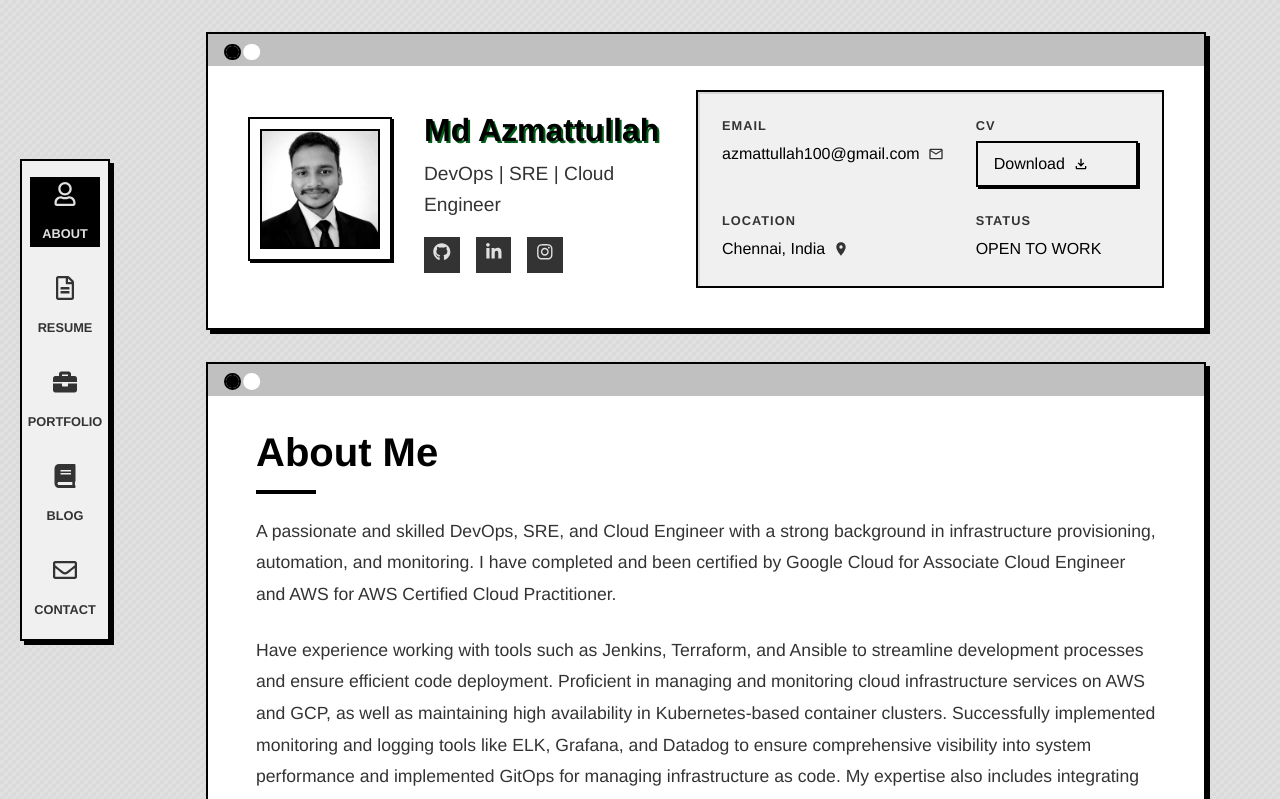
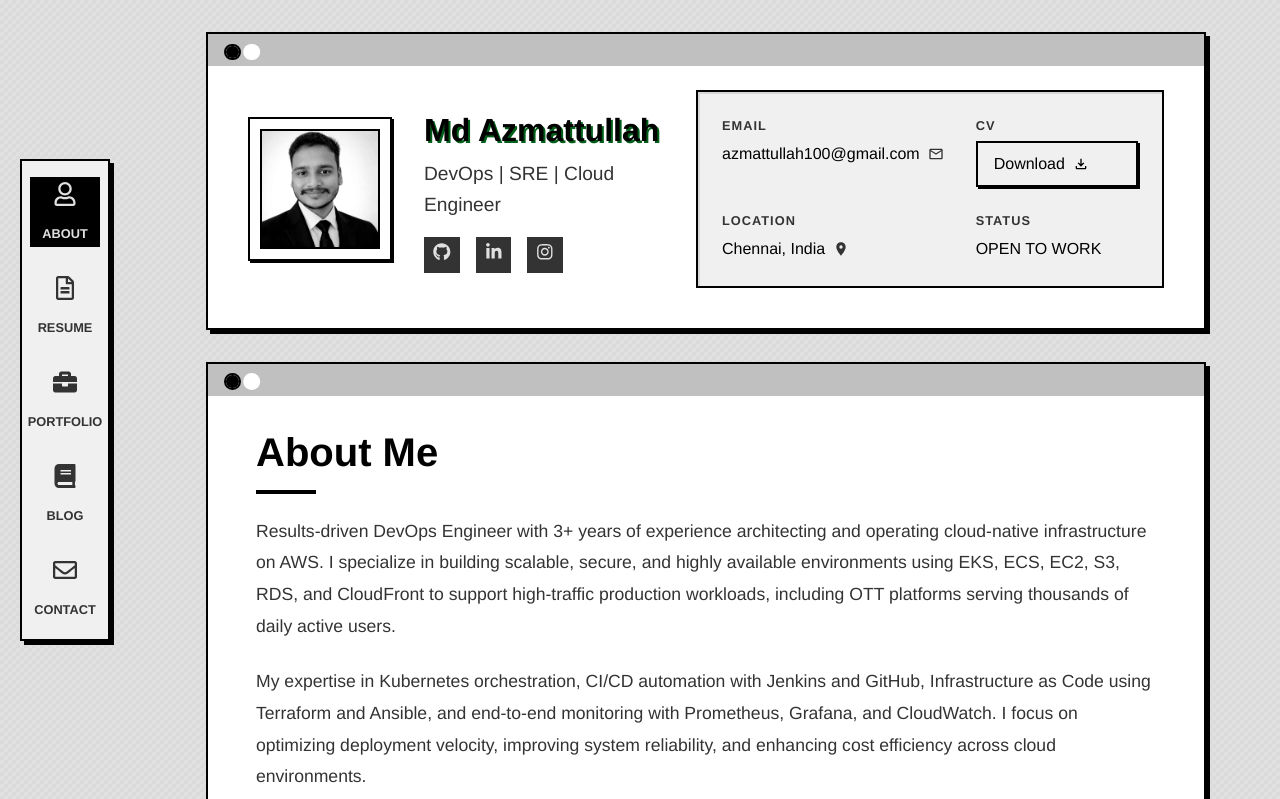
Before and after one commit to Azmattullah/portfolio, a React (Vite) app: page / in a window 1280 px wide. Shown: the top 799 px of the page. Built offline with nearby package versions, Linux system fonts and the light colour scheme.

Commit message:
23 feb 2026 ONE

```diff
--- a/src/data/blogData.js
+++ b/src/data/blogData.js
@@ -74,41 +74,41 @@ export const blogData = [
     image: projectThumbnail,
     series: "Docker Projects",
     content: "<p>This is a placeholder for the Docker Swarm post content.</p>"
-  },
-  {
-    id: 3,
-    title: "Post Deployment: Monitoring and Error Tracking",
-    date: { day: "25", month: "Aug", year: "2023" },
-    excerpt: "For status monitoring of applications (built with frontend and backend) I use the Status Pages from...",
-    image: projectThumbnail,
-    series: "Monitoring",
-    content: "<p>This is a placeholder for the monitoring post content.</p>"
-  },
-  {
-    id: 4,
-    title: "Database Setup: MongoDB",
-    date: { day: "22", month: "Aug", year: "2023" },
-    excerpt: "Strapi currently supports several databases, one of which is MongoDB. Apart from MongoDB, Strapi is...",
-    image: projectThumbnail,
-    series: "Database",
-    content: "<p>This is a placeholder for the database setup post content.</p>"
-  },
-  {
-    id: 5,
-    title: "Vue Setup: Design, Plugins and Deploy",
-    date: { day: "19", month: "Aug", year: "2023" },
-    excerpt: "How I Setup Design, Plugin and Deploy.",
-    image: projectThumbnail,
-    series: "Frontend",
-    content: "<p>This is a placeholder for the Vue setup post content.</p>"
-  },
-  {
-    id: 6,
-    title: "Strapi Setup: Customize Response API",
-    date: { day: "19", month: "Aug", year: "2023" },
-    excerpt: "Here I share how to customize the response from the API. By default the responses given, but there ar...",
-    image: projectThumbnail,
-    series: "Backend",
-    content: "<p>This is a placeholder for the Strapi API customization post content.</p>"
   }
+  // {
+  //   id: 3,
+  //   title: "Post Deployment: Monitoring and Error Tracking",
+  //   date: { day: "25", month: "Aug", year: "2023" },
+  //   excerpt: "For status monitoring of applications (built with frontend and backend) I use the Status Pages from...",
+  //   image: projectThumbnail,
+  //   series: "Monitoring",
+  //   content: "<p>This is a placeholder for the monitoring post content.</p>"
+  // },
+  // {
+  //   id: 4,
+  //   title: "Database Setup: MongoDB",
+  //   date: { day: "22", month: "Aug", year: "2023" },
+  //   excerpt: "Strapi currently supports several databases, one of which is MongoDB. Apart from MongoDB, Strapi is...",
+  //   image: projectThumbnail,
+  //   series: "Database",
+  //   content: "<p>This is a placeholder for the database setup post content.</p>"
+  // },
+  // {
+  //   id: 5,
+  //   title: "Vue Setup: Design, Plugins and Deploy",
+  //   date: { day: "19", month: "Aug", year: "2023" },
+  //   excerpt: "How I Setup Design, Plugin and Deploy.",
+  //   image: projectThumbnail,
+  //   series: "Frontend",
+  //   content: "<p>This is a placeholder for the Vue setup post content.</p>"
+  // },
+  // {
+  //   id: 6,
+  //   title: "Strapi Setup: Customize Response API",
+  //   date: { day: "19", month: "Aug", year: "2023" },
+  //   excerpt: "Here I share how to customize the response from the API. By default the responses given, but there ar...",
+  //   image: projectThumbnail,
+  //   series: "Backend",
+  //   content: "<p>This is a placeholder for the Strapi API customization post content.</p>"
+  // }
 ];
--- a/src/data/userData.jsx
+++ b/src/data/userData.jsx
@@ -13,9 +13,13 @@ export const userData = {
     },
     about: {
         paragraphs: [
-            "A passionate and skilled DevOps, SRE, and Cloud Engineer with a strong background in infrastructure provisioning, automation, and monitoring. I have completed and been certified by Google Cloud for Associate Cloud Engineer and AWS for AWS Certified Cloud Practitioner.",
-            "Have experience working with tools such as Jenkins, Terraform, and Ansible to streamline development processes and ensure efficient code deployment. Proficient in managing and monitoring cloud infrastructure services on AWS and GCP, as well as maintaining high availability in Kubernetes-based container clusters. Successfully implemented monitoring and logging tools like ELK, Grafana, and Datadog to ensure comprehensive visibility into system performance and implemented GitOps for managing infrastructure as code. My expertise also includes integrating automation testing into the CI/CD pipeline and developing scripts to automate tasks, improving efficiency and reducing manual effort.",
-            "With a Bachelor's degree in Computer Science and a strong GPA, I am committed to continuous learning and professional growth. I am seeking opportunities to leverage my skills and contribute to the success of DevOps, SRE and cloud engineering projects."
+            "Results-driven DevOps Engineer with 3+ years of experience architecting and operating cloud-native infrastructure on AWS. I specialize in building scalable, secure, and highly available environments using EKS, ECS, EC2, S3, RDS, and CloudFront to support high-traffic production workloads, including OTT platforms serving thousands of daily active users.",
+
+            "My expertise in Kubernetes orchestration, CI/CD automation with Jenkins and GitHub, Infrastructure as Code using Terraform and Ansible, and end-to-end monitoring with Prometheus, Grafana, and CloudWatch. I focus on optimizing deployment velocity, improving system reliability, and enhancing cost efficiency across cloud environments.",
+
+            "I have successfully reduced deployment time by 30–40%, improved uptime to 99%, and strengthened incident response processes through proactive monitoring and structured root-cause analysis. With strong Linux, networking, and automation skills in Python and Bash, I collaborate closely with development teams to deliver stable, production-ready systems.",
+
+            "I am committed to building resilient, automated, and scalable infrastructure that enables organizations to innovate with confidence."
         ]
     },
     services: [
@@ -52,135 +56,91 @@ export const userData = {
         experience: [
             {
                 id: 1,
-                title: "Senior Cloud DevOps Engineer",
-                date: "Jan 2024 - Present",
-                subtitle: "Jakarta, Indonesia",
+                title: "DevOps Engineer at Bestcast IT Limited",
+                date: "Oct 2024 - Present",
+                subtitle: "Chennai, India",
                 descriptionPoints: [
-                    "Build and continuously improve standard core infrastructure tooling, with challenges and Pythons, utilizing Docker and ECR on AWS, to optimize resource utilization.",
-                    "Guarantee availability and performance while optimizing costs by 30% by implementing auto-scaling and ensuring smooth integrations with Cloud SLA.",
-                    "Collaborate cross-functionally across products, utilizing software architecture patterns to reduce complex systems gap by migrating to microservices.",
-                    "Spearhead infrastructure as code using Terraform, developing reusable code templates, integrating standard monitoring and secrets management into automated CI pipelines."
+                    "Owned the design, deployment, and operations of a highly available AWS-based infrastructure (EKS, ECS, EC2, S3, RDS, CloudFront) supporting thousands of daily active users.",
+                    "Built and maintained containerized CI/CD pipelines using Jenkins, Docker, and GitHub, reducing deployment time by ~30% and significantly lowering release failures.",
+                    "Implemented Kubernetes (EKS) production workloads, handling rolling deployments, scaling policies, and environment isolation for stability.",
+                    "Designed and enforced monitoring and alerting using CloudWatch, achieving 99% uptime and reducing average incident response time by ~30 minutes.",
+                    "Actively participated in incident triage and root-cause analysis, ensuring fast recovery and continuous service availability for a customer-facing OTT platform."
                 ]
             },
             {
                 id: 2,
-                title: "Cloud DevOps Engineer (SRE)",
-                date: "Jan 2022 - Aug 2023",
-                subtitle: "Jakarta, Indonesia",
+                title: "DevOps Engineer at Codezin Technology Solution Pvt. Ltd",
+                date: "Feb 2023 - Sept 2024",
+                subtitle: "Kolkata, India",
                 descriptionPoints: [
-                    "Provide technical support and solutions to developers, addressing complex infrastructure and scaling issues for mission-critical services.",
-                    "Automated scaling systems on AWS EKS and ECS using CI/CD pipelines managed by GitHub Actions, significantly speeding up container deployments and improving developer team's CI turnaround time.",
-                    "Create and maintain internal web apps to automate support processes that reduce manual effort by 40% and enhance service integration.",
-                    "Configure real-time trace, logs, metrics routing across components with OpenTelemetry over Datadog, ensuring observability across platform and services.",
-                    "Manage infrastructure and deployment on Google Cloud Platform, using Cloud Run, Pub/Sub, Cloud Storage, and Cloud SQL, to provide high availability systems."
+                    "Performed server migration and infrastructure modernization, improving system performance, reliability, and resource utilization across production environments.",
+                    "Designed and implemented end-to-end monitoring and alerting using Prometheus and Grafana, significantly reducing troubleshooting time during production incidents.",
+                    "Supported CI/CD-driven deployments and worked closely with development teams to stabilize releases and reduce release cycle time by ~40%.",
+                    "Diagnosed and resolved Linux, networking, and deployment-level issues in distributed environments, minimizing service disruption.",
+                    "Contributed to operational best practices, including log analysis, performance tuning, and incident response support for business-critical systems."
                 ]
             },
             {
                 id: 3,
-                title: "Junior Cloud DevOps Engineer",
+                title: "Python Developer Intern at Iniesta Webtech Solution Pvt. Ltd",
                 date: "May 2021 - Dec 2021",
-                subtitle: "Jakarta, Indonesia",
+                subtitle: "Noida, India",
                 descriptionPoints: [
-                    "Provide technical support while maintaining reliable auto-scaling features for scalable web applications.",
-                    "Build and CI/CD pipelines to multiple environments with GitLab CI for API testing, serverless functions, and internal services.",
-                    "Configure, develop, and maintain Linux servers to run core applications using Nginx, ensuring optimization and load balancing logic."
-                ]
-            },
-            {
-                id: 4,
-                title: "Freelance Full Stack Developer",
-                date: "Oct 2020 - Apr 2021",
-                subtitle: "Remote",
-                descriptionPoints: [
-                    "Develop web applications utilizing Javascript tech stack (Vue.js, Express.js, Node.js) with PostgreSQL databases.",
-                    "Design architecture and implement REST APIs."
-                ]
-            },
-            {
-                id: 5,
-                title: "Information Technology Assistant (IT Support)",
-                date: "Aug 2017 - Aug 2020",
-                subtitle: "Bandar Lampung, Indonesia",
-                descriptionPoints: [
-                    "Assist staff with network and hardware issues. Repair computer malfunctions.",
-                    "Deploy and configure internal domain servers and manage Active Directory."
-                ]
-            },
-            {
-                id: 6,
-                title: "WiFi Installer / Network Engineer Intern",
-                date: "Jan 2016 - Apr 2016",
-                subtitle: "Lampung, Indonesia",
-                descriptionPoints: [
-                    "Perform pre-project surveys, design network topologies, and coordinate with clients for installations."
+                    "Developed a dynamic eCommerce application using Django, implementing features such as user authentication, product category, shopping cart.",
+                    "Optimized database queries and improved application performance, resulting in a 25% reduction in page load times and enhanced user experience.",
+                    "Collaborated with cross-functional teams to design and deploy new features, ensuring seamless integration with existing systems and adherence to best practices.",
+                    "Implemented automated testing and continuous integration processes to ensure code quality and facilitate rapid deployment of updates and new features."
                 ]
             }
         ],
         education: [
             {
                 id: 1,
-                title: "Universitas Teknokrat Indonesia",
-                date: "Aug 2016 - Oct 2020",
-                subtitle: "Bachelor's Degree in Computer Science (S.Kom)"
+                title: "R.V.S. College of Engineering & Technology",
+                date: "July 2019 - April 2023",
+                subtitle: "Bachelor of Technology in Computer Science"
             },
             {
                 id: 2,
-                title: "SMK Negeri 5 Bandar Lampung",
-                subtitle: "Computer and Network Engineering"
-            },
-            {
-                id: 3,
-                title: "SMP Negeri 1 Sidomulyo",
-                subtitle: "Junior High School"
+                title: "Karim City College",
+                date: "July 2017 - April 2019",
+                subtitle: "Higher Secondary Education"
             }
         ],
         nonformalEducation: [
             {
                 id: 1,
-                title: "Dicoding - AWS",
-                date: "Aug 2023 - Sep 2023 (176 hours)",
+                title: "Dicoding MLOps",
+                date: "Nov 2025 - Present",
                 subtitle: "Belajar Membangun Arsitektur Cloud AWS"
-            },
-            {
-                id: 2,
-                title: "Dicoding - IBM",
-                date: "May 2023 - Jun 2023 (106 hours)",
-                subtitle: "Menjadi Machine Learning Developer dengan IBM Watson"
-            },
-            {
-                id: 3,
-                title: "Dicoding - IDCamp",
-                date: "Sep 2022 - Nov 2022 (70 hours)",
-                subtitle: "Belajar Dasar Platform Cloud (Cloud Associate) dengan Google Cloud"
-            },
-            {
-                id: 4,
-                title: "Digitalent Scholarship 2022 by Kominfo",
-                date: "May 2022 - Jun 2022 (120 hours)",
-                subtitle: "Cloud Tech Internship (ClTI) - Google Cloud"
             }
         ],
         skills: [
-            { id: 1, name: "Cloud Practitioner", percentage: 90 },
-            { id: 2, name: "Cloud Architecture", percentage: 85 },
-            { id: 3, name: "Containerization", percentage: 95 },
-            { id: 4, name: "Continuous Integration", percentage: 90 },
-            { id: 5, name: "Infrastructure & Ops", percentage: 85 },
-            { id: 6, name: "Linux Administration", percentage: 95 },
-            { id: 7, name: "CI/CD", percentage: 90 },
-            { id: 8, name: "Git", percentage: 95 }
+            { id: 1, name: "AWS Cloud", percentage: 90 },
+            { id: 2, name: "Orchestration ", percentage: 75 },
+            { id: 3, name: "Containerization", percentage: 80 },
+            { id: 4, name: "Infrastructure & Ops", percentage: 80 },
+            { id: 5, name: "Continuous Integration", percentage: 85 },
+            { id: 6, name: "Linux Administration", percentage: 90 },
+            { id: 7, name: "Monitoring & Logging", percentage: 85 },
+            { id: 8, name: "Scripting & Automation", percentage: 80 }
         ],
         codeSkills: [
-            { id: 1, name: "Docker", percentage: 90 },
-            { id: 2, name: "Kubernetes", percentage: 80 },
-            { id: 3, name: "Node.js", percentage: 75 },
-            { id: 4, name: "Python", percentage: 70 },
-            { id: 5, name: "Bash Shell", percentage: 85 },
-            { id: 6, name: "Terraform (IaC)", percentage: 80 },
-            { id: 7, name: "React", percentage: 60 },
-            { id: 8, name: "Vue.js", percentage: 65 },
-            { id: 9, name: "Golang", percentage: 50 },
-            { id: 10, name: "PostgreSQL", percentage: 75 }
+            { id: 1, name: "AWS", category: "Cloud", icon: "https://cdn.jsdelivr.net/gh/devicons/devicon@latest/icons/amazonwebservices/amazonwebservices-original-wordmark.svg" },
+            { id: 2, name: "Kubernetes", category: "DevOps", icon: "https://cdn.jsdelivr.net/gh/devicons/devicon@latest/icons/kubernetes/kubernetes-plain.svg" },
+            { id: 3, name: "Docker", category: "DevOps", icon: "https://cdn.jsdelivr.net/gh/devicons/devicon@latest/icons/docker/docker-original.svg" },
+            { id: 4, name: "Terraform", category: "Infrastructure", icon: "https://cdn.jsdelivr.net/gh/devicons/devicon@latest/icons/terraform/terraform-original.svg" },
+            { id: 5, name: "Ansible", category: "DevOps", icon: "https://cdn.jsdelivr.net/gh/devicons/devicon@latest/icons/ansible/ansible-original.svg" },
+            { id: 6, name: "Python", category: "Backend", icon: "https://cdn.jsdelivr.net/gh/devicons/devicon@latest/icons/python/python-original.svg" },
+            { id: 7, name: "Bash Shell", category: "Scripting", icon: "https://cdn.jsdelivr.net/gh/devicons/devicon@latest/icons/bash/bash-original.svg" },
+            { id: 7, name: "Linux", category: "Scripting", icon: "https://cdn.jsdelivr.net/gh/devicons/devicon@latest/icons/linux/linux-original.svg" },
+            { id: 3, name: "Jenkins", category: "DevOps", icon: "https://cdn.jsdelivr.net/gh/devicons/devicon@latest/icons/jenkins/jenkins-original.svg" },
+            { id: 7, name: "Git", category: "Scripting", icon: "https://cdn.jsdelivr.net/gh/devicons/devicon@latest/icons/git/git-original.svg" },
+            { id: 7, name: "GitHub", category: "Scripting", icon: "https://cdn.jsdelivr.net/gh/devicons/devicon@latest/icons/github/github-original.svg" },
+            { id: 7, name: "Prometheus", category: "Monitoring", icon: "https://cdn.jsdelivr.net/gh/devicons/devicon@latest/icons/prometheus/prometheus-original.svg" },
+            { id: 7, name: "Grafana", category: "Monitoring", icon: "https://cdn.jsdelivr.net/gh/devicons/devicon@latest/icons/grafana/grafana-original.svg" },
+            { id: 7, name: "ArgoCD", category: "DevOps", icon: "https://cdn.jsdelivr.net/gh/devicons/devicon@latest/icons/argocd/argocd-original.svg" },
+            { id: 7, name: "Helm", category: "DevOps", icon: "https://cdn.jsdelivr.net/gh/devicons/devicon@latest/icons/helm/helm-original.svg" },
         ]
     }
 };
```
Also changed, not shown: src/components/Resume.css (+13 -0 lines), src/components/Resume.jsx (+9 -3 lines), src/components/TechStackCard.css (added, +50 -0 lines), src/components/TechStackCard.jsx (added, +21 -0 lines), src/data/portfolioData.js (+51 -51 lines), 1 other file (tests, documents, lock files or other folders).
